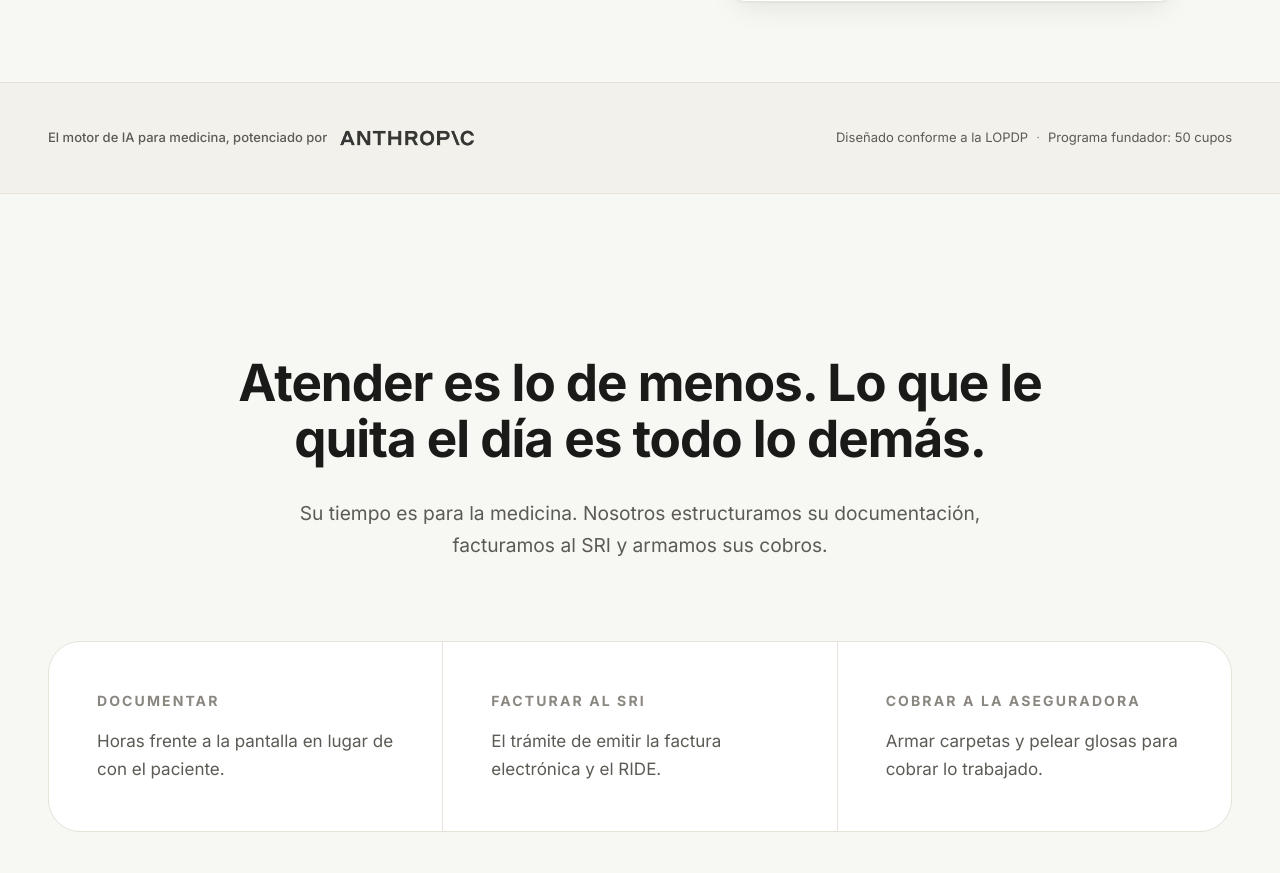
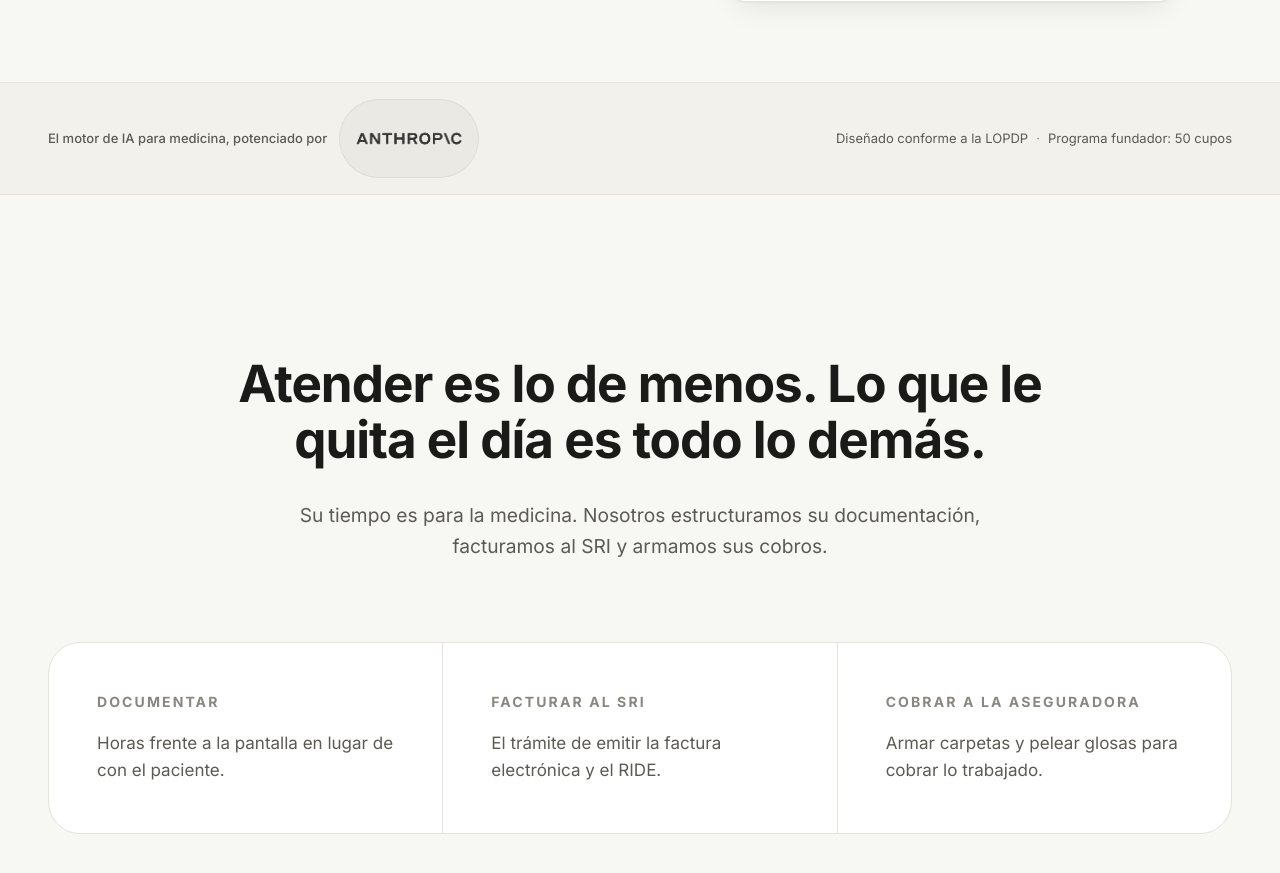
Before and after one commit to joaquinbritotorres-dev/novaclinx, a Next.js app: page / in a window 1280 px wide. Shown: the part 824-1697 px from the top of the page. Built offline with nearby package versions, Linux system fonts and the light colour scheme; no server answers.

Commit message:
style(landing): redesign anthropic logo as premium badge

```diff
--- a/components/landing/TrustBar.tsx
+++ b/components/landing/TrustBar.tsx
@@ -5,15 +5,17 @@ export default function TrustBar() {
     <section className="border-y border-[var(--ln-hairline)] bg-[var(--ln-surface-alt)]">
       <div className="mx-auto flex w-full max-w-[1400px] flex-col items-center justify-between gap-4 px-6 py-4 md:flex-row lg:px-12">
         {/* Sazón: Powered by Anthropic */}
-        <div className="flex items-center gap-2.5 text-[13px] font-medium text-[var(--ln-secondary)]">
-          <span>El motor de IA para medicina, potenciado por</span>
-          <div className="flex items-center opacity-80 mix-blend-multiply contrast-125 grayscale transition hover:grayscale-0 hover:opacity-100">
+        <div className="flex items-center gap-3">
+          <span className="text-[13px] font-medium text-[var(--ln-secondary)]">
+            El motor de IA para medicina, potenciado por
+          </span>
+          <div className="flex items-center justify-center px-3.5 py-2 rounded-full bg-black/[0.03] border border-black/[0.06] transition duration-300 hover:bg-black/[0.06] hover:shadow-sm">
              <Image
                src="/anthropic-logo.png"
                alt="Anthropic"
                width={400}
                height={80}
-               className="w-[110px] md:w-[140px] h-auto object-contain"
+               className="w-[90px] md:w-[110px] h-auto object-contain opacity-80 mix-blend-multiply grayscale contrast-125"
              />
           </div>
         </div>
```
